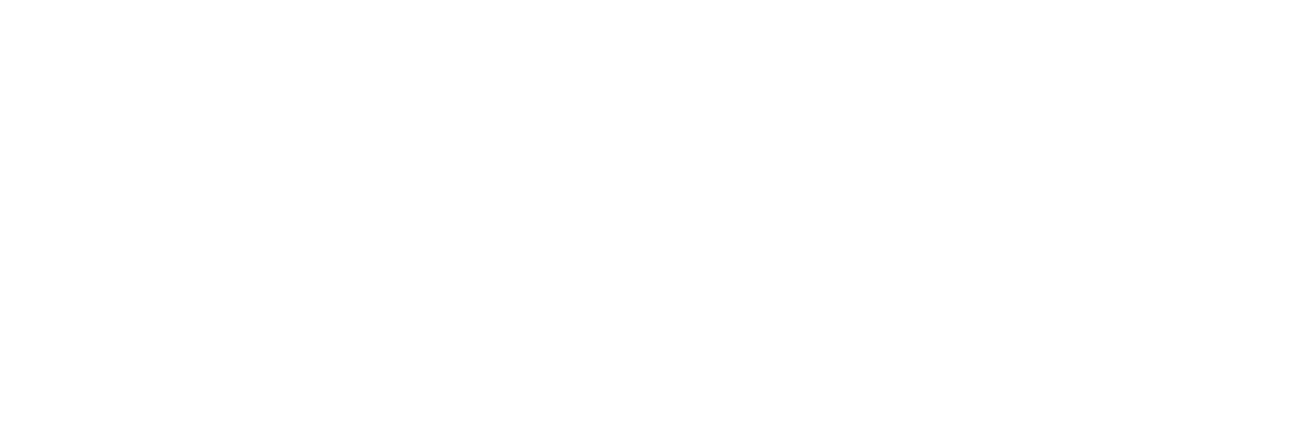
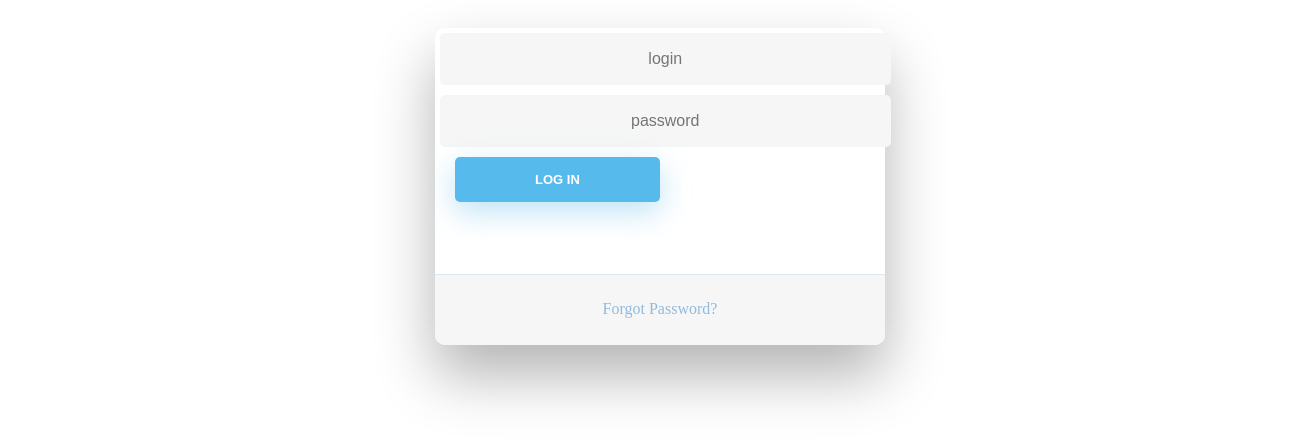
Before and after one commit to gonviegas/vue-sql-crypto-exchange, a Vue app: page /#/admin/login in a window 1280 px wide. Shown: the top 442 px of the page, 1312 px wide, since content can reach past the window. Built offline with nearby package versions, Linux system fonts and the light colour scheme.

Commit message:
Admin and User Dashboards files added & folders, files and Router reordering

```diff
--- a/package.json
+++ b/package.json
@@ -9,7 +9,10 @@
   },
   "dependencies": {
     "axios": "^0.19.2",
+    "bootstrap": "^4.5.0",
     "core-js": "^3.6.5",
+    "jquery": "^3.5.1",
+    "popper.js": "^1.16.1",
     "vue": "^2.6.11",
     "vue-router": "^3.2.0"
   },
--- /dev/null
+++ b/src/components/admin/AdminAuthLogin.vue
@@ -0,0 +1,286 @@
+<template>
+  <div class="wrapper fadeInDown">
+    <div id="formContent">
+      <form>
+        <input
+          type="text"
+          id="login"
+          class="fadeIn second"
+          name="login"
+          placeholder="login"
+        />
+        <input
+          type="text"
+          id="password"
+          class="fadeIn third"
+          name="login"
+          placeholder="password"
+        />
+        <input type="submit" class="fadeIn fourth" value="Log In" />
+      </form>
+      <div id="formFooter">
+        <a class="underlineHover" href="#">Forgot Password?</a>
+      </div>
+    </div>
+  </div>
+</template>
+
+<script>
+export default {
+  name: "AdminAuthLogin"
+};
+</script>
+
+<style lang="scss">
+a {
+  color: #92badd;
+  display: inline-block;
+  text-decoration: none;
+  font-weight: 400;
+}
+
+.wrapper {
+  display: flex;
+  align-items: center;
+  flex-direction: column;
+  justify-content: center;
+  width: 100%;
+  min-height: 100%;
+  padding: 20px;
+}
+
+#formContent {
+  -webkit-border-radius: 10px 10px 10px 10px;
+  border-radius: 10px 10px 10px 10px;
+  background: #fff;
+  padding: 30px;
+  width: 90%;
+  max-width: 450px;
+  position: relative;
+  padding: 0px;
+  -webkit-box-shadow: 0 30px 60px 0 rgba(0, 0, 0, 0.3);
+  box-shadow: 0 30px 60px 0 rgba(0, 0, 0, 0.3);
+  text-align: center;
+}
+
+#formFooter {
+  background-color: #f6f6f6;
+  border-top: 1px solid #dce8f1;
+  padding: 25px;
+  text-align: center;
+  -webkit-border-radius: 0 0 10px 10px;
+  border-radius: 0 0 10px 10px;
+}
+
+/* TABS */
+
+h2.inactive {
+  color: #cccccc;
+}
+
+h2.active {
+  color: #0d0d0d;
+  border-bottom: 2px solid #5fbae9;
+}
+
+/* FORM TYPOGRAPHY*/
+
+input[type="button"],
+input[type="submit"],
+input[type="reset"] {
+  background-color: #56baed;
+  border: none;
+  color: white;
+  padding: 15px 80px;
+  text-align: center;
+  text-decoration: none;
+  display: inline-block;
+  text-transform: uppercase;
+  font-size: 13px;
+  -webkit-box-shadow: 0 10px 30px 0 rgba(95, 186, 233, 0.4);
+  box-shadow: 0 10px 30px 0 rgba(95, 186, 233, 0.4);
+  -webkit-border-radius: 5px 5px 5px 5px;
+  border-radius: 5px 5px 5px 5px;
+  margin: 5px 20px 40px 20px;
+  -webkit-transition: all 0.3s ease-in-out;
+  -moz-transition: all 0.3s ease-in-out;
+  -ms-transition: all 0.3s ease-in-out;
+  -o-transition: all 0.3s ease-in-out;
+  transition: all 0.3s ease-in-out;
+}
+
+input[type="button"]:hover,
+input[type="submit"]:hover,
+input[type="reset"]:hover {
+  background-color: #39ace7;
+}
+
+input[type="button"]:active,
+input[type="submit"]:active,
+input[type="reset"]:active {
+  -moz-transform: scale(0.95);
+  -webkit-transform: scale(0.95);
+  -o-transform: scale(0.95);
+  -ms-transform: scale(0.95);
+  transform: scale(0.95);
+}
+
+input[type="text"] {
+  background-color: #f6f6f6;
+  border: none;
+  color: #0d0d0d;
+  padding: 15px 32px;
+  text-align: center;
+  text-decoration: none;
+  display: inline-block;
+  font-size: 16px;
+  margin: 5px;
+  width: 85%;
+  border: 2px solid #f6f6f6;
+  -webkit-transition: all 0.5s ease-in-out;
+  -moz-transition: all 0.5s ease-in-out;
+  -ms-transition: all 0.5s ease-in-out;
+  -o-transition: all 0.5s ease-in-out;
+  transition: all 0.5s ease-in-out;
+  -webkit-border-radius: 5px 5px 5px 5px;
+  border-radius: 5px 5px 5px 5px;
+}
+
+input[type="text"]:focus {
+  background-color: #fff;
+  border-bottom: 2px solid #5fbae9;
+}
+
+input[type="text"]:placeholder {
+  color: #cccccc;
+}
+
+/* ANIMATIONS */
+
+/* Simple CSS3 Fade-in-down Animation */
+.fadeInDown {
+  -webkit-animation-name: fadeInDown;
+  animation-name: fadeInDown;
+  -webkit-animation-duration: 1s;
+  animation-duration: 1s;
+  -webkit-animation-fill-mode: both;
+  animation-fill-mode: both;
+}
+
+@-webkit-keyframes fadeInDown {
+  0% {
+    opacity: 0;
+    -webkit-transform: translate3d(0, -100%, 0);
+    transform: translate3d(0, -100%, 0);
+  }
+  100% {
+    opacity: 1;
+    -webkit-transform: none;
+    transform: none;
+  }
+}
+
+@keyframes fadeInDown {
+  0% {
+    opacity: 0;
+    -webkit-transform: translate3d(0, -100%, 0);
+    transform: translate3d(0, -100%, 0);
+  }
+  100% {
+    opacity: 1;
+    -webkit-transform: none;
+    transform: none;
+  }
+}
+
+/* Simple CSS3 Fade-in Animation */
+@-webkit-keyframes fadeIn {
+  from {
+    opacity: 0;
+  }
+  to {
+    opacity: 1;
+  }
+}
+@-moz-keyframes fadeIn {
+  from {
+    opacity: 0;
+  }
+  to {
+    opacity: 1;
+  }
+}
+@keyframes fadeIn {
+  from {
+    opacity: 0;
+  }
+  to {
+    opacity: 1;
+  }
+}
+
+.fadeIn {
+  opacity: 0;
+  -webkit-animation: fadeIn ease-in 1;
+  -moz-animation: fadeIn ease-in 1;
+  animation: fadeIn ease-in 1;
+
+  -webkit-animation-fill-mode: forwards;
+  -moz-animation-fill-mode: forwards;
+  animation-fill-mode: forwards;
+
+  -webkit-animation-duration: 1s;
+  -moz-animation-duration: 1s;
+  animation-duration: 1s;
+}
+
+.fadeIn.first {
+  -webkit-animation-delay: 0.4s;
+  -moz-animation-delay: 0.4s;
+  animation-delay: 0.4s;
+}
+
+.fadeIn.second {
+  -webkit-animation-delay: 0.6s;
+  -moz-animation-delay: 0.6s;
+  animation-delay: 0.6s;
+}
+
+.fadeIn.third {
+  -webkit-animation-delay: 0.8s;
+  -moz-animation-delay: 0.8s;
+  animation-delay: 0.8s;
+}
+
+.fadeIn.fourth {
+  -webkit-animation-delay: 1s;
+  -moz-animation-delay: 1s;
+  animation-delay: 1s;
+}
+
+/* Simple CSS3 Fade-in Animation */
+.underlineHover:after {
+  display: block;
+  left: 0;
+  bottom: -10px;
+  width: 0;
+  height: 2px;
+  background-color: #56baed;
+  content: "";
+  transition: width 0.2s;
+}
+
+.underlineHover:hover {
+  color: #0d0d0d;
+}
+
+.underlineHover:hover:after {
+  width: 100%;
+}
+
+/* OTHERS */
+
+*:focus {
+  outline: none;
+}
+</style>
--- a/src/components/home/HomeNavBar.vue
+++ b/src/components/home/HomeNavBar.vue
@@ -2,8 +2,9 @@
   <div id="nav-bar">
     <ul>
       <router-link to="/"><li>Home</li></router-link>
-      <router-link to="/auth/login"><li>Login</li></router-link>
-      <router-link to="/auth/signup"><li>Sign Up</li></router-link>
+      <router-link to="/user/login"><li>Login</li></router-link>
+      <router-link to="/user/signup"><li>Sign Up</li></router-link>
+      <router-link to="/admin/login"><li>Admin</li></router-link>
     </ul>
   </div>
 </template>
--- a/src/components/auth/AuthLogin.vue
+++ b/src/components/user/UserAuthLogin.vue
@@ -28,7 +28,7 @@
 import axios from "axios";
 
 export default {
-  name: "AuthLogin",
+  name: "UserAuthLogin",
   data() {
     return {
       Auth: {
--- a/src/components/auth/AuthPassReset.vue
+++ b/src/components/user/UserAuthPassReset.vue
@@ -18,6 +18,6 @@
 
 <script>
 export default {
-  name: "AuthPassReset"
+  name: "UserAuthPassReset"
 };
 </script>
--- a/src/components/auth/AuthSignUp.vue
+++ b/src/components/user/UserAuthSignUp.vue
@@ -39,7 +39,7 @@
 import axios from "axios";
 
 export default {
-  name: "AuthSignUp",
+  name: "UserAuthSignUp",
   data() {
     return {
       Auth: {
--- a/src/main.js
+++ b/src/main.js
@@ -1,6 +1,9 @@
 import Vue from "vue";
 import App from "./App.vue";
 import router from "./router";
+
+// import "bootstrap";
+// import "bootstrap/dist/css/bootstrap.min.css";
 
 Vue.config.productionTip = false;
 
--- a/src/router/index.js
+++ b/src/router/index.js
@@ -1,7 +1,10 @@
 import Vue from "vue";
 import VueRouter from "vue-router";
 import Home from "../views/Home.vue";
-import Auth from "../views/Auth.vue";
+import UserAuth from "../views/UserAuth.vue";
+import AdminAuth from "../views/AdminAuth.vue";
+import AdminDashboard from "../views/AdminDashboard.vue";
+import UserDashboard from "../views/UserDashboard.vue";
 
 Vue.use(VueRouter);
 
@@ -12,24 +15,48 @@
     component: Home
   },
   {
-    path: "/auth",
-    name: "Auth",
-    component: Auth,
+    path: "/user",
+    name: "User",
+    redirect: "user/dashboard",
+    component: UserAuth,
     children: [
       {
-        path: "/auth/signup",
-        name: "SignUp",
-        component: () => import("../components/auth/AuthSignUp.vue")
+        path: "/user/signup",
+        name: "UserAuthSignUp",
+        component: () => import("../components/user/UserAuthSignUp.vue")
       },
       {
-        path: "/auth/login",
-        name: "Login",
-        component: () => import("../components/auth/AuthLogin.vue")
+        path: "/user/login",
+        name: "UserAuthLogin",
+        component: () => import("../components/user/UserAuthLogin.vue")
       },
       {
-        path: "/auth/reset",
-        name: "Reset",
-        component: () => import("../components/auth/AuthPassReset.vue")
+        path: "/user/reset",
+        name: "UserAuthPassReset",
+        component: () => import("../components/user/UserAuthPassReset.vue")
+      },
+      {
+        path: "/user/dashboard",
+        name: "UserDashboard",
+        component: UserDashboard
+      }
+    ]
+  },
+  {
+    path: "/admin",
+    name: "Admin",
+    redirect: "admin/dashboard",
+    component: AdminAuth,
+    children: [
+      {
+        path: "/admin/login",
+        name: "AdminAuthLogin",
+        component: () => import("../components/admin/AdminAuthLogin.vue")
+      },
+      {
+        path: "/admin/dashboard",
+        name: "AdminDashboard",
+        component: AdminDashboard
       }
     ]
   }
--- /dev/null
+++ b/src/views/AdminAuth.vue
@@ -0,0 +1,13 @@
+<template>
+  <div>
+    <router-view />
+  </div>
+</template>
+
+<script>
+export default {
+  name: "AdminAuth"
+};
+</script>
+
+<style></style>
--- /dev/null
+++ b/src/views/AdminDashboard.vue
@@ -0,0 +1,13 @@
+<template>
+  <div>
+    <p>Admin Dashboard</p>
+  </div>
+</template>
+
+<script>
+export default {
+  name: "AdminDashboard"
+};
+</script>
+
+<style lang="scss" scoped></style>
--- a/src/views/Auth.vue
+++ b/src/views/UserAuth.vue
@@ -11,7 +11,7 @@
 import HomeNavBar from "@/components/home/HomeNavBar.vue";
 
 export default {
-  name: "Auth",
+  name: "UserAuth",
   components: {
     HomeNavBar
   }
--- /dev/null
+++ b/src/views/UserDashboard.vue
@@ -0,0 +1,13 @@
+<template>
+  <div>
+    <p>USER Dashboard</p>
+  </div>
+</template>
+
+<script>
+export default {
+  name: "UserDashboard"
+};
+</script>
+
+<style lang="scss" scoped></style>
```
Also changed, not shown: 1 other file (tests, documents, lock files or other folders).
